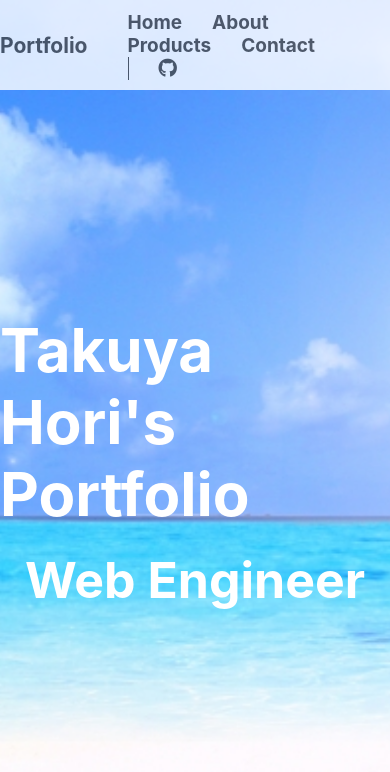
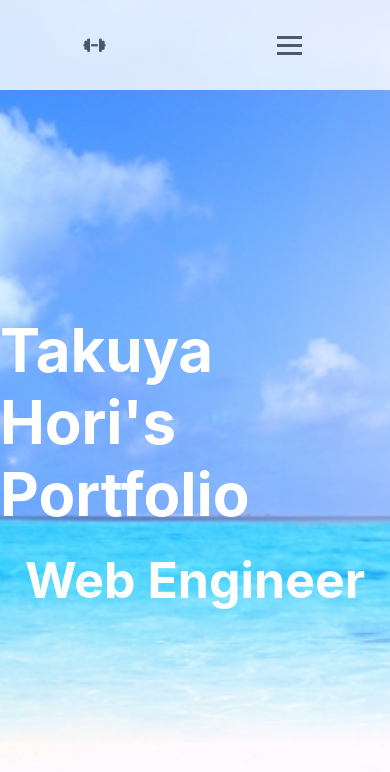
Before and after one commit to takuyahori/portfolio, a React (Create React App) app: page / in a window 390 px wide. Shown: the top 772 px of the page. Built offline with nearby package versions, Linux system fonts and the light colour scheme.

Commit message:
ハンバーガメニュー作成

```diff
--- a/package.json
+++ b/package.json
@@ -8,6 +8,7 @@
     "@testing-library/user-event": "^13.5.0",
     "emailjs-com": "^3.2.0",
     "react": "^18.1.0",
+    "react-burger-menu": "^3.0.8",
     "react-dom": "^18.1.0",
     "react-router-dom": "^6.3.0",
     "react-scripts": "5.0.1",
--- a/src/App.css
+++ b/src/App.css
@@ -20,9 +20,9 @@ header {
   font-weight: bold;
 }
 
+
 nav ul li {
   list-style: none;
-  display: inline-block;
   margin-right: 30px;
 }
 
@@ -31,11 +31,6 @@ nav ul li a {
   text-decoration: none;
   transition: all 0.2s;
   color: rgb(70, 70, 70);
-}
-
-nav ul li:nth-child(5) {
-  border-left: 1px solid rgb(70, 70, 70);
-  padding-left: 30px;
 }
 
 nav ul li a:hover {
@@ -245,3 +240,58 @@ nav ul li a:hover {
   color: rgb(176, 174, 174);
   text-align: center;
 }
+
+@media screen and (max-width: 768px) {
+
+  nav ul {
+    position: absolute;
+    width: 40%;
+    right: 0;
+    height: 60vh;
+    top: 10.5vh;
+    background-color: rgb(255, 255, 255);
+    flex-direction: column;
+    text-align: center;
+    transform: translateX(100%);
+    transition: all 0.5s ease-in-out;
+  }
+
+  nav ul li {
+    margin-top: 40px;
+    transform: translateX(100%);
+    transition: all 0.5s ease-in-out;
+  }
+
+  nav ul li:nth-child(5) {
+    border-top: 1px solid rgb(70, 70, 70);
+    padding-top: 30px;
+  }
+
+  .header__burger div {
+    width: 25px;
+    height: 3px;
+    background-color: rgb(70, 70, 70);
+    margin: 5px;
+  }
+
+  .is-active {
+    transform: translateX(0%) !important;
+  }
+
+}
+
+
+@media screen and (min-width: 769px) {
+  nav ul li {
+    display: inline-block;
+  }
+
+  nav ul li:nth-child(5) {
+    border-left: 1px solid rgb(70, 70, 70);
+    padding-left: 30px;
+  }
+
+  .header__burger {
+    display: none;
+  }
+}
--- a/src/component/Header.js
+++ b/src/component/Header.js
@@ -1,31 +1,44 @@
-import React from 'react';
+import React, { useState } from 'react';
 import { Link } from "react-router-dom";
+import { slide as Menu } from 'react-burger-menu';
 
 const Header = () => {
+
+  const [ active, setActive ] = useState(false);
+
+  const classToggle = () => {
+      setActive(!active)
+  };
+
   return (
     <header>
-        <div className='logo'>
-            <h3>Portfolio</h3>
+        <div className='header__logo'>
+            <i className="fa-solid fa-dumbbell"></i>
         </div>
 
-        <nav>
-            <ul>
-                <li>
+        <nav className='header__nav'>
+            <ul className={active ? "is-active" : ""}>
+                <li className={active ? "is-active" : ""}>
                     <Link to="/">Home</Link>
                 </li>
-                <li>
+                <li className={active ? "is-active" : ""}>
                     <Link to="/about">About</Link>
                 </li>
-                <li>
+                <li className={active ? "is-active" : ""}>
                     <Link to="/products">Products</Link>
                 </li>
-                <li>
+                <li className={active ? "is-active" : ""}>
                     <Link to="/contact">Contact</Link>
                 </li>
-                <li>
+                <li className={active ? "is-active" : ""}>
                     <a href="https://github.com/takuyahori"><i className="fa-brands fa-github"></i></a>
                 </li>
             </ul>
+            <div className='header__burger' onClick={classToggle}>
+                <div className='header__burger--line1'></div>
+                <div className='header__burger--line2'></div>
+                <div className='header__burger--line3'></div>
+            </div>
         </nav>
     </header>
   )
```
Also changed, not shown: 1 other file (tests, documents, lock files or other folders).
